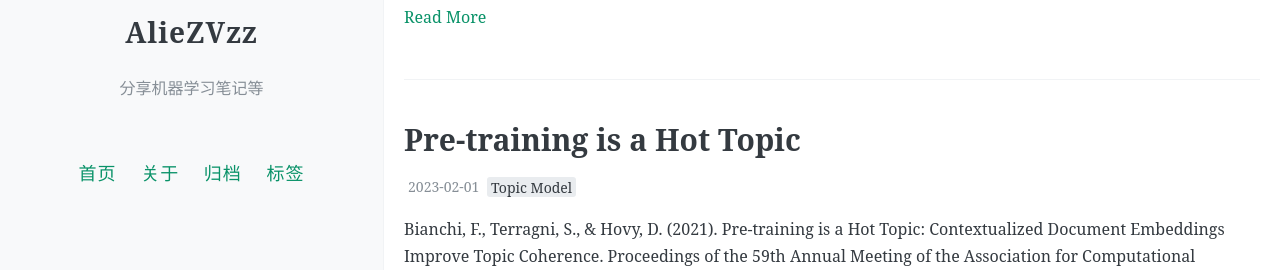
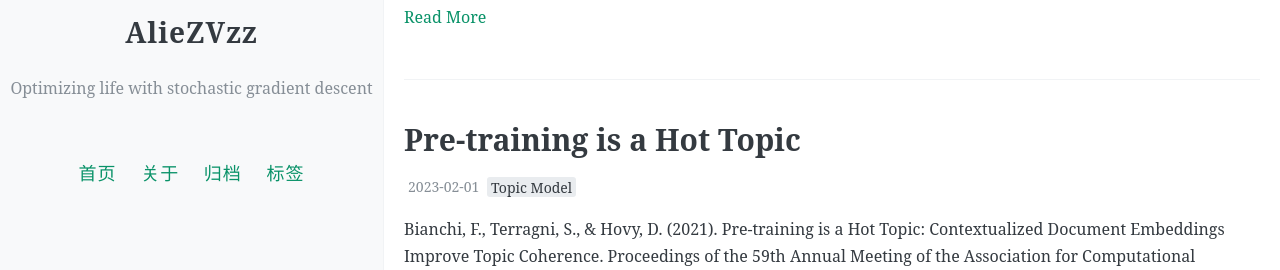
Before and after one commit to AlieZVzz/aliezvzz.github.io, a Jekyll site: the page built from index.html, in a window 1280 px wide. Shown: the part 290-560 px from the top of the page. Built offline with Jekyll 4.4.1, drawn with Linux system fonts in a browser that asks for light colours; the list of posts is cut into pages by our own code; comment, search, counter and statistics services are not loaded.

Commit message:
description

```diff
--- a/_config.yml
+++ b/_config.yml
@@ -8,7 +8,7 @@
 
 # 描述/签名
 name: AlieZVzz
-description: 分享机器学习笔记等
+description: Optimizing life with stochastic gradient descent
 
 # 输入你的网站域名（如果你没有添加自己的域名，而是直接用GitHub pages分配的域名的话可以省略）
 url:
```
